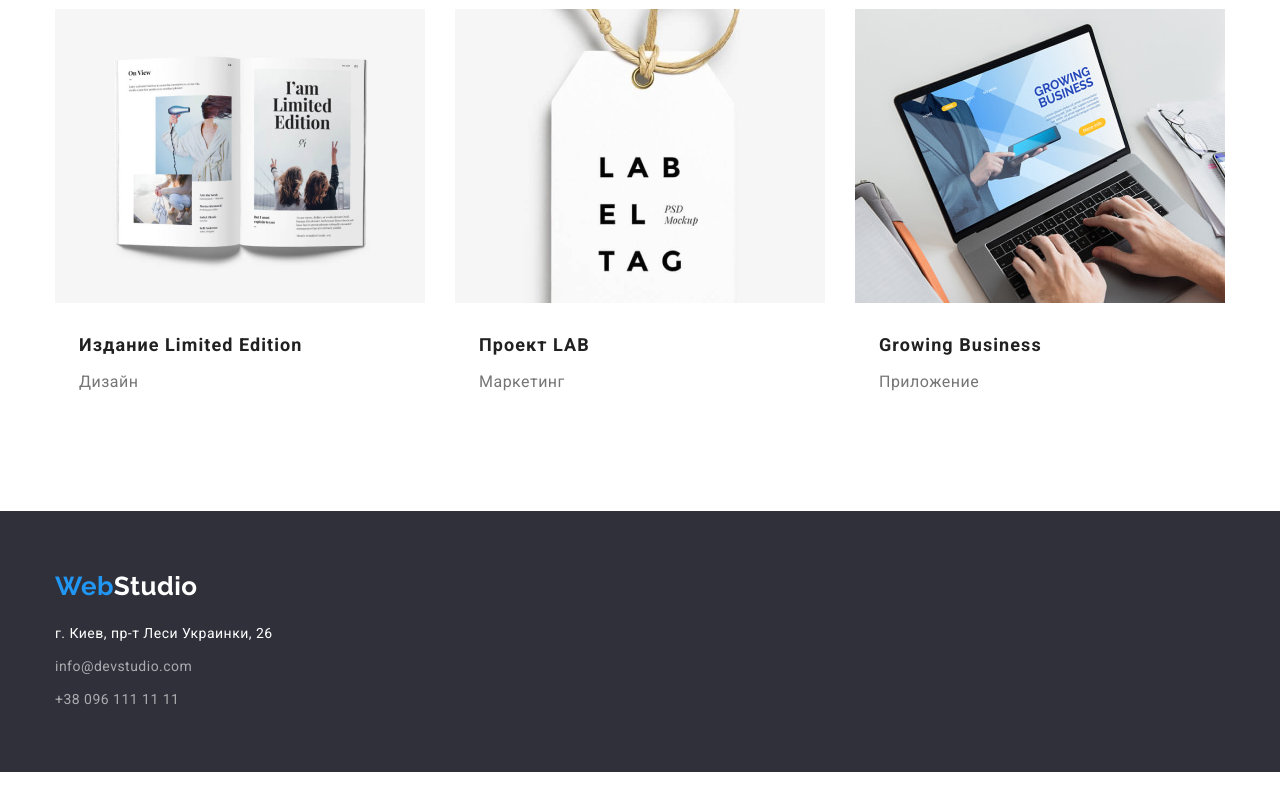
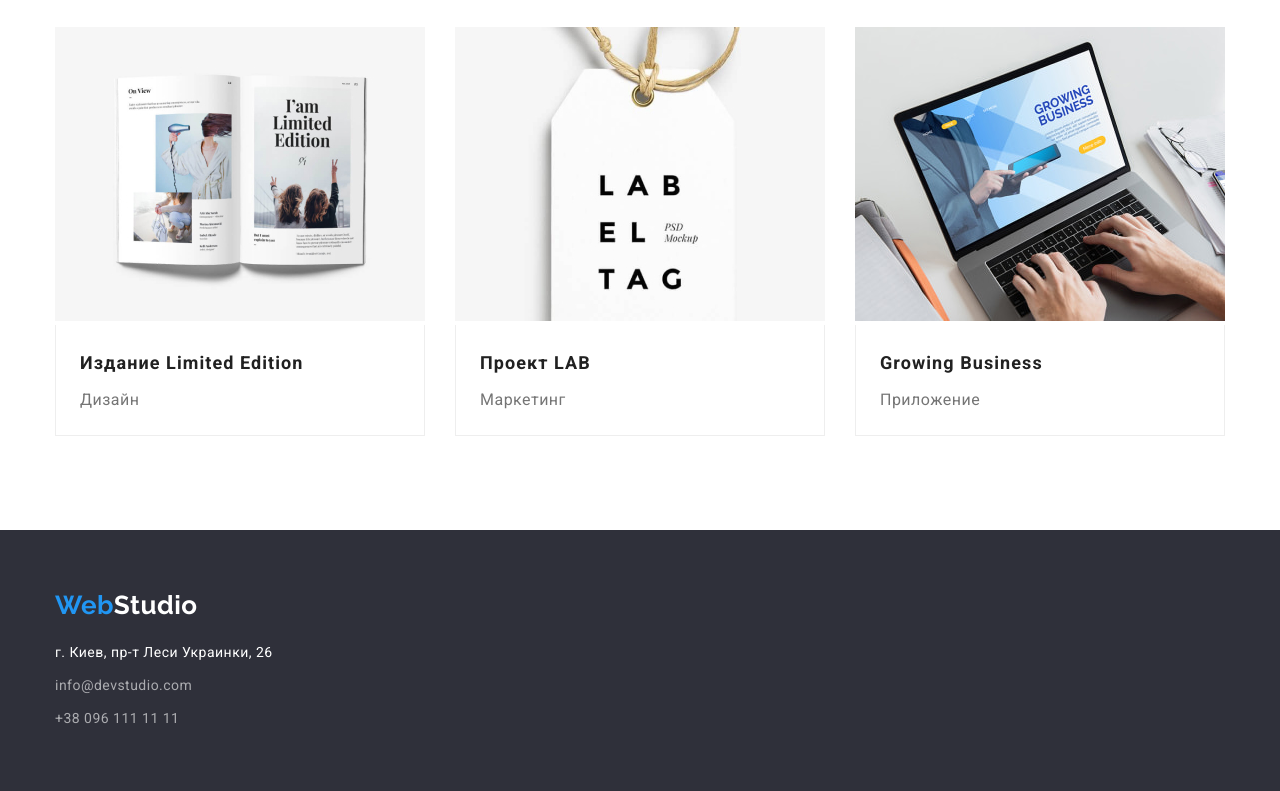
Before and after one commit to Evgen-Opanasenko/goit-markup-hw-03, a plain HTML site: page portfolio.html in a window 1280 px wide. Shown: the part 1116-1907 px from the top of the page. Drawn offline with nearby package versions, Linux system fonts and the light colour scheme.

Commit message:
добавлены рамки в портфолио, исправлена формула длины портфолио ячейки, исправлен зазор от кнопок фильтра

```diff
--- a/css/styles.css
+++ b/css/styles.css
@@ -251,7 +251,6 @@ button:focus {
 /* ======  skill ====== */
 .section-skill-list {
   display: flex;
-  justify-content: space-between;
   margin-right: -30px;
 }
 .section-skill {
@@ -313,7 +312,7 @@ comand */ .section-comand {
   padding-bottom: 94px;
 }
 .section-portfolio-filter {
-  margin-bottom: 34px;
+  margin-bottom: 50px;
   display: flex;
   justify-content: center;
   align-items: flex-start;
@@ -326,7 +325,7 @@ comand */ .section-comand {
   margin-bottom: -30px;
 }
 .section-portfolio-list .item {
-  width: calc(100% / 9-30px);
+  width: calc(100% / 3 - 30px);
   margin-right: 30px;
   margin-bottom: 30px;
 }
@@ -336,6 +335,10 @@ comand */ .section-comand {
 }
 .name {
   padding: 20px 24px;
+
+  border-right: 1px solid #eeeeee;
+  border-bottom: 1px solid #eeeeee;
+  border-left: 1px solid #eeeeee;
 }
 .variety {
   margin-top: 4px;
@@ -345,7 +348,7 @@ comand */ .section-comand {
 }
 
 /* ==== footer ==== */
-.footer .container {
+.footer {
   padding-top: 60px;
   padding-bottom: 60px;
 }
```
